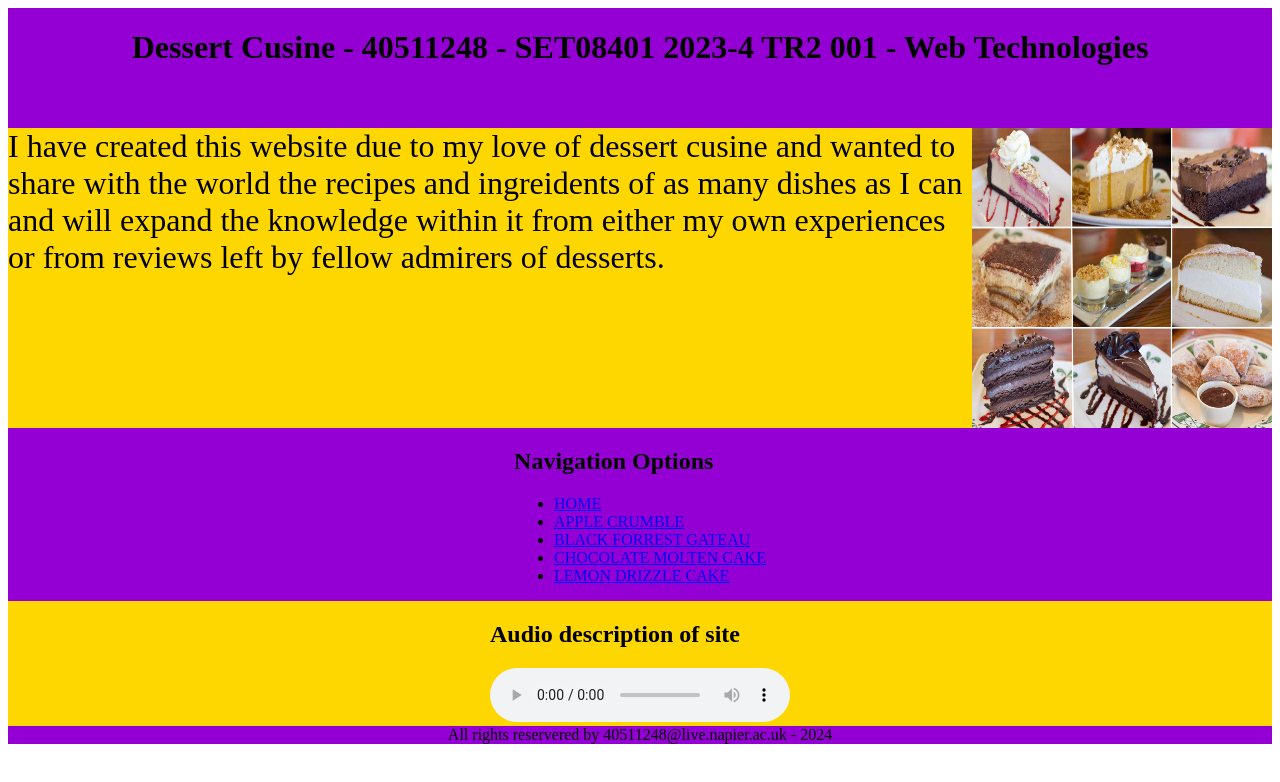
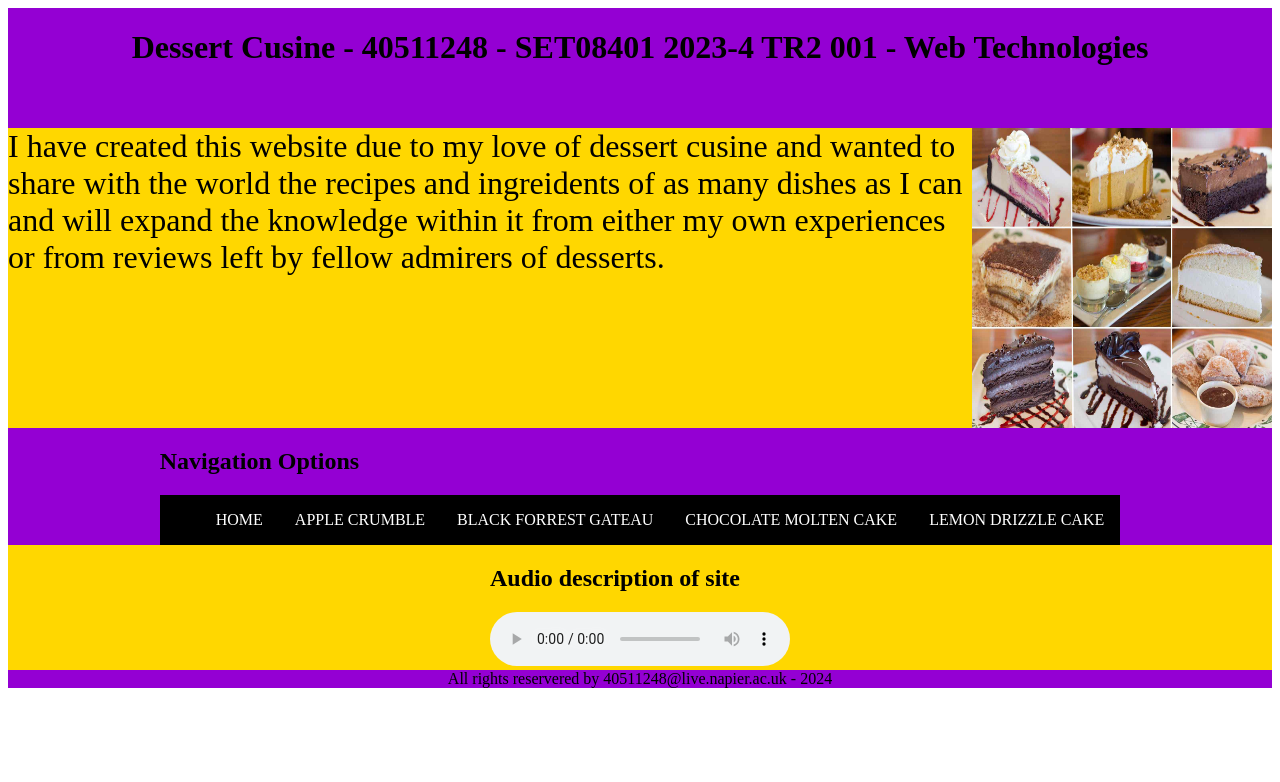
Before and after one commit to cobiepeebles1/40511248---SET08401-2023-4-TR2-001---Web-Technologies, a plain HTML site: page index.html in a window 1280 px wide. Drawn offline with Linux system fonts and the light colour scheme.

Commit message:
Add files via upload

```diff
--- a/index.html
+++ b/index.html
@@ -41,7 +41,7 @@ within it from either my own experiences or from reviews left by fellow admirers
 <h1>Audio description of site</h1>
 <p1>
 <audio controls>
- <source src=Welcome.mp3" type="audio/mpeg">
+ <source src="Welcome.mp3" type="audio/mpeg">
 </audio>
 </p1>
 </aside>
--- a/style-apple.css
+++ b/style-apple.css
@@ -20,7 +20,7 @@
 .footer {
 	display:flex;
  justify-content: center;
-	background: 	lime;
+	background: lime;
 	height: 80px:
 }
 .main {
@@ -44,3 +44,17 @@ display:flex;
   text-align: left;
  background: gold;
  }
+.navigation {
+ list-style: none;
+ margin: 0;
+ background: black;
+ display: flex;
+ flex-flow: row wrap;
+ justify-content: flex-end;
+}
+.navigation a {
+ text-decoration: none;
+ display: block;
+ padding: 1em;
+ color: white;
+}
--- a/style-black-forrest-gateau.css
+++ b/style-black-forrest-gateau.css
@@ -44,3 +44,17 @@ display:flex;
   text-align: left;
  background: gold;
  }
+.navigation {
+ list-style: none;
+ margin: 0;
+ background: black;
+ display: flex;
+ flex-flow: row wrap;
+ justify-content: flex-end;
+}
+.navigation a {
+ text-decoration: none;
+ display: block;
+ padding: 1em;
+ color: white;
+}
--- a/style-homepage.css
+++ b/style-homepage.css
@@ -42,3 +42,17 @@ display:flex;
  justify-content: center;
  background: gold;
  }
+.navigation {
+ list-style: none;
+ margin: 0;
+ background: black;
+ display: flex;
+ flex-flow: row wrap;
+ justify-content: flex-end;
+}
+.navigation a {
+ text-decoration: none;
+ display: block;
+ padding: 1em;
+ color: white;
+}
--- a/style-molton.css
+++ b/style-molton.css
@@ -44,3 +44,17 @@ display:flex;
   text-align: left;
  background: gold;
  }
+.navigation {
+ list-style: none;
+ margin: 0;
+ background: black;
+ display: flex;
+ flex-flow: row wrap;
+ justify-content: flex-end;
+}
+.navigation a {
+ text-decoration: none;
+ display: block;
+ padding: 1em;
+ color: white;
+}
```
